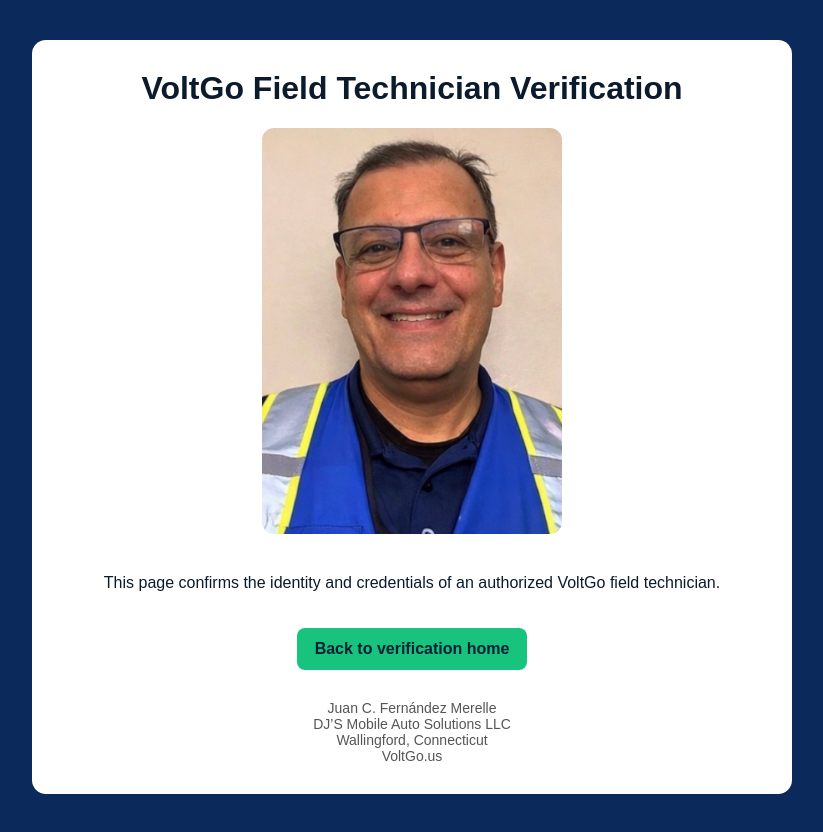
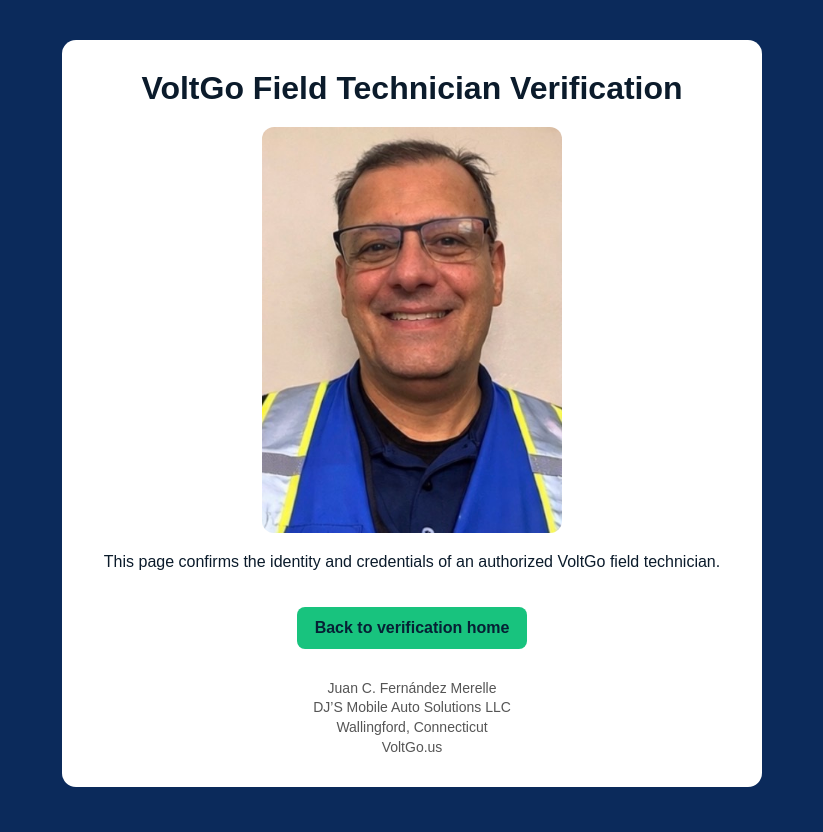
Before and after one commit to djsmobileauto-arch/voltgo-verify, a plain HTML site: page juan.html in a window 1280 px wide. Shown: the whole page, without its empty margins (228-1051 px from the left). Drawn offline with Linux system fonts and the light colour scheme.

Commit message:
Update juan.html

```diff
--- a/juan.html
+++ b/juan.html
@@ -13,17 +13,31 @@
       color:#fff;
       text-align:center;
       padding:40px;
+      box-sizing:border-box;
     }
+
     .card{
       background:#fff;
       color:#0b1b2b;
       border-radius:14px;
       padding:30px;
       max-width:700px;
-  margin:auto;
+      margin:0 auto;
+      box-sizing:border-box;
     }
-h1{margin-top:0}
-a{
+
+    h1{ margin:0; }
+
+    .photo{
+      width:100%;
+      max-width:300px;
+      height:auto;
+      border-radius:12px;
+      margin:20px auto;
+      display:block;
+    }
+
+    a.btn{
       display:inline-block;
       margin-top:20px;
       padding:12px 18px;
@@ -33,10 +47,20 @@
       border-radius:8px;
       font-weight:bold;
     }
+
     .small{
       margin-top:30px;
       font-size:14px;
       color:#555;
+      line-height:1.4;
+    }
+
+    /* Mobile tuning */
+    @media (max-width: 480px){
+      body{ padding:20px; }
+      .card{ padding:20px; }
+      h1{ font-size:34px; line-height:1.1; }
+      p{ font-size:15px; }
     }
   </style>
 </head>
@@ -44,11 +68,12 @@
 <body>
   <div class="card">
     <h1>VoltGo Field Technician Verification</h1>
-  <img src="juan.jpg" style="width:300px;border-radius:12px;margin-bottom:20px;">
+
+    <img class="photo" src="juan.jpg" alt="Juan Fernández Merelle" />
 
     <p>This page confirms the identity and credentials of an authorized VoltGo field technician.</p>
 
-  <a href="./">Back to verification home</a>
+    <a class="btn" href="./">Back to verification home</a>
 
     <div class="small">
       Juan C. Fernández Merelle<br/>
```
Lines whose indentation alone changed are shown as unchanged.
